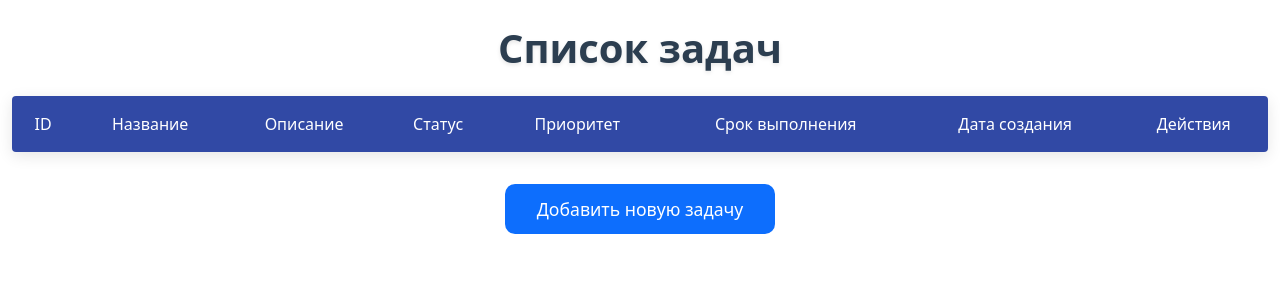
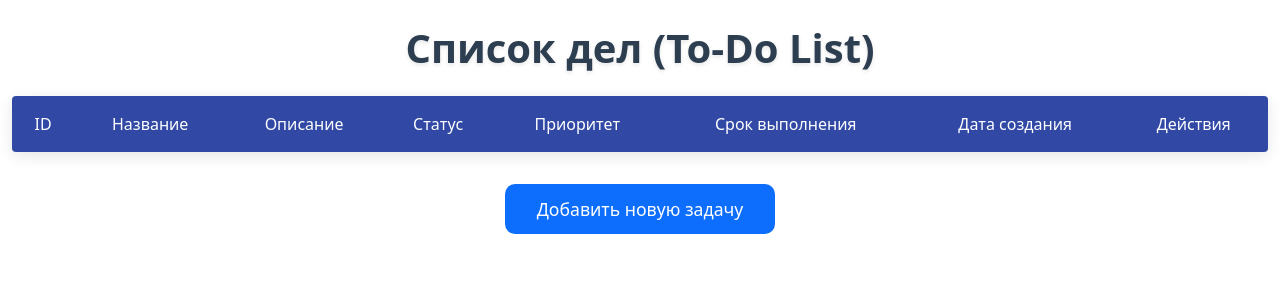
Before and after one commit to halubko/kr_itivp, a PHP site: page / in a window 1280 px wide. Shown: the top 300 px of the page. Run offline with PHP 8.4, Linux system fonts and the light colour scheme; data that the repository does not hold is empty.

Commit message:
last update

```diff
--- a/index.php
+++ b/index.php
@@ -15,7 +15,7 @@
 </head>
 <body>
     <div class="container mt-4">
-        <h1 class="mb-4">Список задач</h1>
+        <h1 class="mb-4">Список дел (To-Do List)</h1>
 
         <table class="table table-striped table-hover rounded">
             <thead class="table-dark">
```
